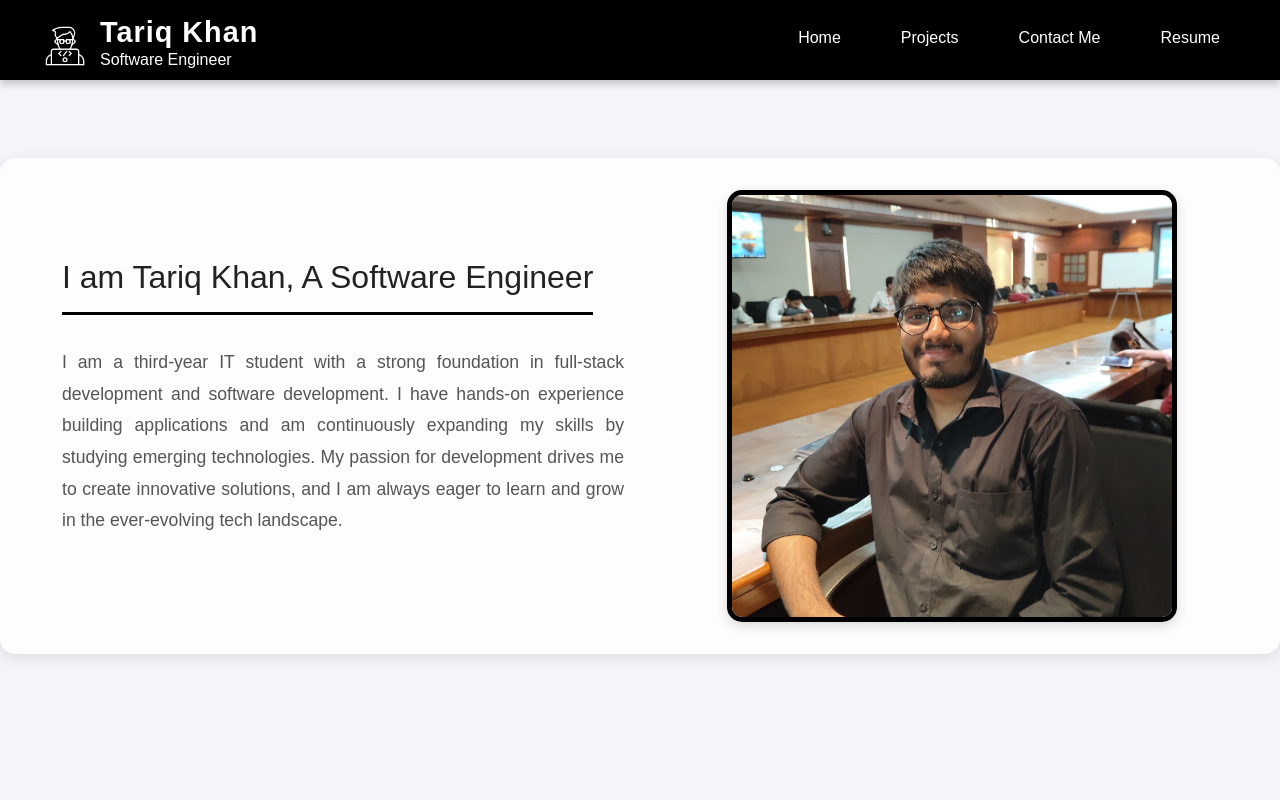
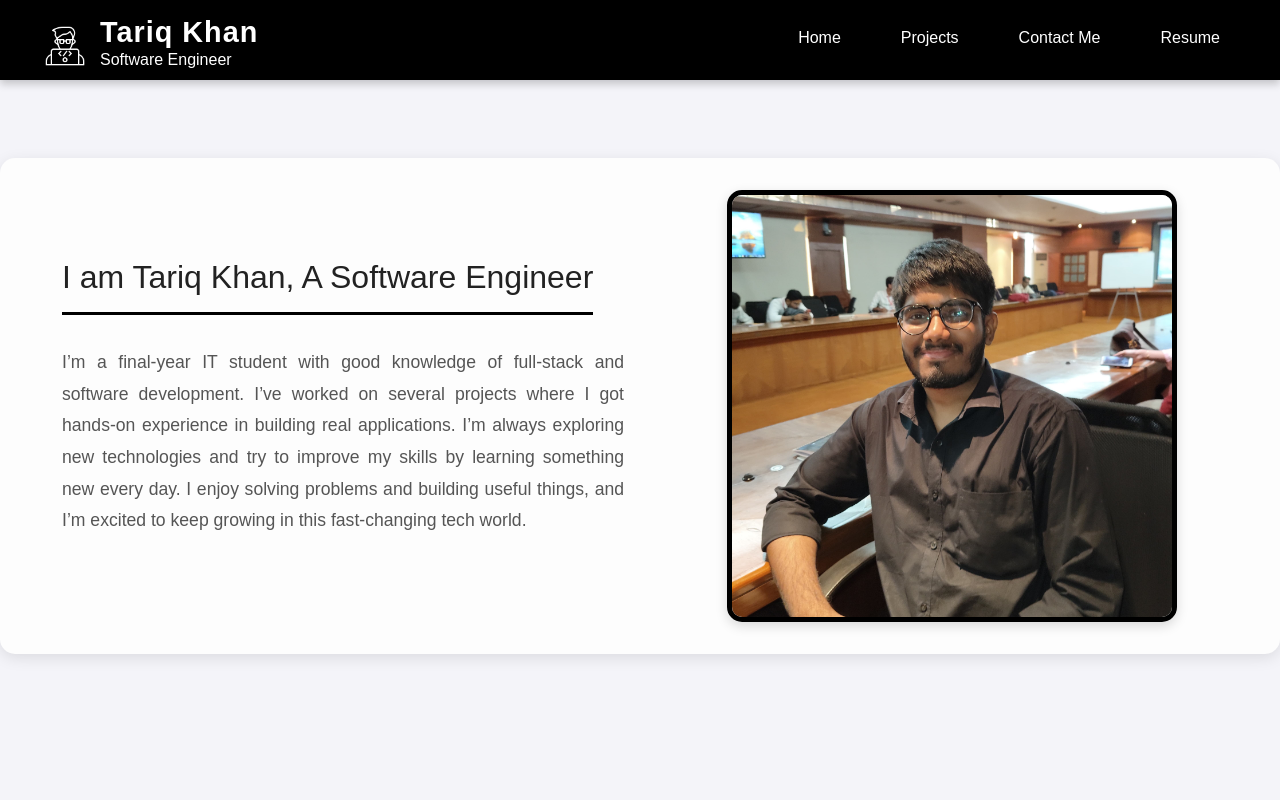
Before and after one commit to tariq3101/portfolio, a React (Create React App) app in the folder portfolio/: page / in a window 1280 px wide. Shown: the top 800 px of the page. Built offline with nearby package versions, Linux system fonts and the light colour scheme.

Commit message:
Changes in home

```diff
--- a/portfolio/src/pages/Home/Home.jsx
+++ b/portfolio/src/pages/Home/Home.jsx
@@ -52,10 +52,11 @@ const Home = () => {
                     <div className="about-content">
                         <h2>I am Tariq Khan, A Software Engineer</h2>
                         <p>
-                            I am a third-year IT student with a strong foundation in full-stack development and software development.
-                            I have hands-on experience building applications and am continuously expanding my skills
-                            by studying emerging technologies. My passion for development drives me to create innovative solutions,
-                            and I am always eager to learn and grow in the ever-evolving tech landscape.
+                            I’m a final-year IT student with good knowledge of full-stack and software development.
+                            I’ve worked on several projects where I got hands-on experience in building real applications.
+                            I’m always exploring new technologies and try to improve my skills by learning something new
+                            every day. I enjoy solving problems and building useful things, and I’m excited to keep
+                            growing in this fast-changing tech world.
                         </p>
                     </div>
                     <div className="about-image">
```
